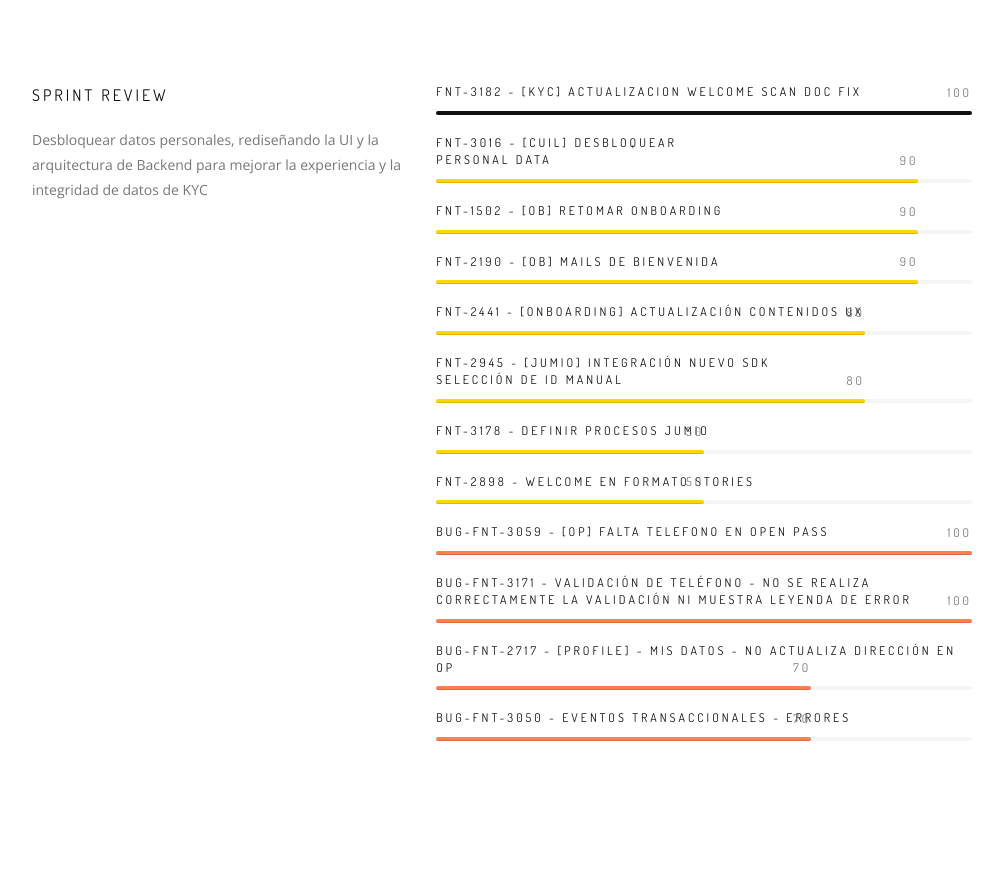
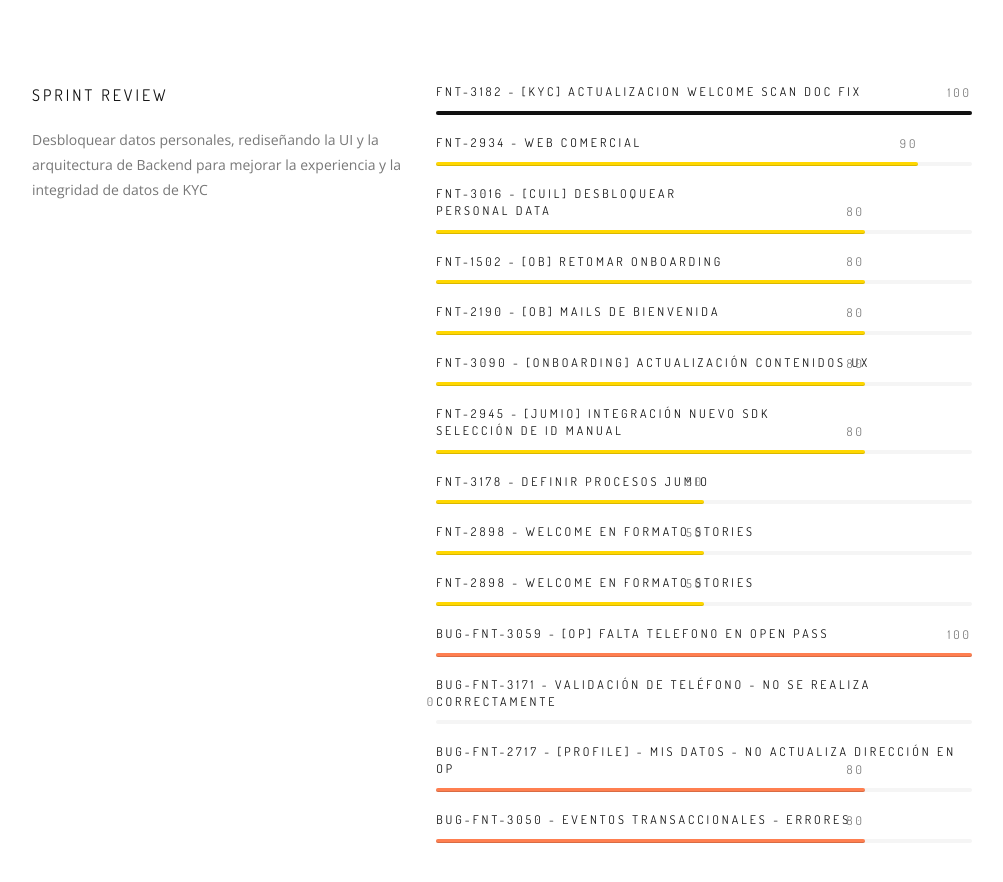
Before and after one commit to jorgeloviedo/ck, a website: page public/about.html in a window 1280 px wide. Shown: the part 620-1502 px from the top of the page, without its empty margins (138-1141 px from the left). Drawn offline with nearby package versions, Linux system fonts and the light colour scheme; some packages are replaced by stand-ins of ours.

Commit message:
modificacion basado en meeting de revision

```diff
--- a/public/about.html
+++ b/public/about.html
@@ -90,7 +90,7 @@
                         </div>
                     </div>
 
-                    <h6 class="progress-title font-alt">FNT-3016 - [cuil] Desbloquear </br>Personal Data</h6>
+                    <h6 class="progress-title font-alt">FNT-2934 - Web Comercial</h6>
                     <div class="progress">
                         <div class="progress-bar pb-orange" aria-valuenow="90" role="progressbar" aria-valuemin="0"
                              aria-valuemax="100">
@@ -98,9 +98,17 @@
                         </div>
                     </div>
 
+                    <h6 class="progress-title font-alt">FNT-3016 - [cuil] Desbloquear </br>Personal Data</h6>
+                    <div class="progress">
+                        <div class="progress-bar pb-orange" aria-valuenow="80" role="progressbar" aria-valuemin="0"
+                             aria-valuemax="100">
+                            <span class="font-alt"></span>
+                        </div>
+                    </div>
+
                     <h6 class="progress-title font-alt">FNT-1502 - [OB] Retomar Onboarding</h6>
                     <div class="progress">
-                        <div class="progress-bar pb-orange" aria-valuenow="90" role="progressbar" aria-valuemin="0"
+                        <div class="progress-bar pb-orange" aria-valuenow="80" role="progressbar" aria-valuemin="0"
                              aria-valuemax="100">
                             <span class="font-alt"></span>
                         </div>
@@ -108,13 +116,13 @@
 
                     <h6 class="progress-title font-alt">FNT-2190 - [OB] Mails de Bienvenida</h6>
                     <div class="progress">
-                        <div class="progress-bar pb-orange" aria-valuenow="90" role="progressbar" aria-valuemin="0"
+                        <div class="progress-bar pb-orange" aria-valuenow="80" role="progressbar" aria-valuemin="0"
                              aria-valuemax="100">
                             <span class="font-alt"></span>
                         </div>
                     </div>
 
-                    <h6 class="progress-title font-alt">FNT-2441 - [onboarding] Actualización Contenidos UX</h6>
+                    <h6 class="progress-title font-alt">FNT-3090 - [onboarding] Actualización Contenidos UX</h6>
                     <div class="progress">
                         <div class="progress-bar pb-orange" aria-valuenow="80" role="progressbar" aria-valuemin="0"
                              aria-valuemax="100">
@@ -147,6 +155,14 @@
                         </div>
                     </div>
 
+                    <h6 class="progress-title font-alt">FNT-2898 - Welcome en formato Stories</h6>
+                    <div class="progress">
+                        <div class="progress-bar pb-orange" aria-valuenow="50" role="progressbar" aria-valuemin="0"
+                             aria-valuemax="100">
+                            <span class="font-alt"></span>
+                        </div>
+                    </div>
+
                     <h6 class="progress-title font-alt">BUG-FNT-3059 - [OP] Falta telefono en Open Pass</h6>
                     <div class="progress">
                         <div class="progress-bar pb-bug" aria-valuenow="100" role="progressbar" aria-valuemin="0"
@@ -155,9 +171,9 @@
                         </div>
                     </div>
 
-                    <h6 class="progress-title font-alt">BUG-FNT-3171 - Validación de teléfono - No se realiza correctamente la validación ni muestra leyenda de error</h6>
+                    <h6 class="progress-title font-alt">BUG-FNT-3171 - Validación de teléfono - No se realiza correctamente</h6>
                     <div class="progress">
-                        <div class="progress-bar pb-bug" aria-valuenow="100" role="progressbar" aria-valuemin="0"
+                        <div class="progress-bar pb-bug" aria-valuenow="0" role="progressbar" aria-valuemin="0"
                              aria-valuemax="80">
                             <span class="font-alt"></span>
                         </div>
@@ -166,7 +182,7 @@
 
                     <h6 class="progress-title font-alt">BUG-FNT-2717 - [profile] - Mis Datos - No actualiza dirección en OP</h6>
                     <div class="progress">
-                        <div class="progress-bar pb-bug" aria-valuenow="70" role="progressbar" aria-valuemin="0"
+                        <div class="progress-bar pb-bug" aria-valuenow="80" role="progressbar" aria-valuemin="0"
                              aria-valuemax="100">
                             <span class="font-alt"></span>
                         </div>
@@ -174,7 +190,7 @@
 
                     <h6 class="progress-title font-alt">BUG-FNT-3050 - Eventos transaccionales - Errores</h6>
                     <div class="progress">
-                        <div class="progress-bar pb-bug" aria-valuenow="70" role="progressbar" aria-valuemin="0"
+                        <div class="progress-bar pb-bug" aria-valuenow="80" role="progressbar" aria-valuemin="0"
                              aria-valuemax="100">
                             <span class="font-alt"></span>
                         </div>
```
Also changed, not shown: 1 other file.
